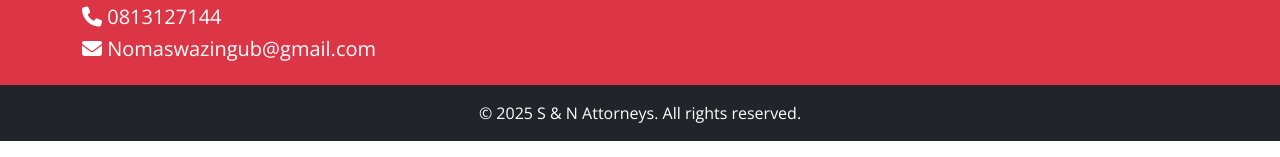
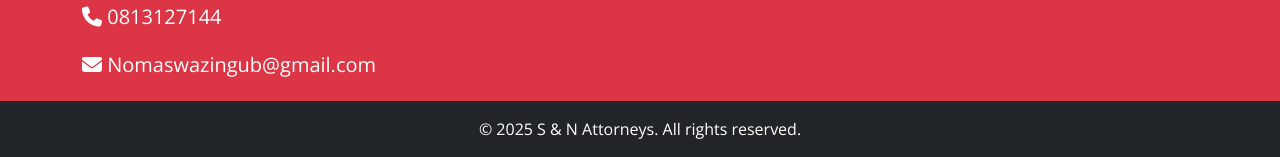
Before and after one commit to ZothaniZulu/s-n-n-attorneys, a plain HTML site: page index.html in a window 1280 px wide. Shown: the part 3232-3389 px from the top of the page. Drawn offline with nearby package versions, Linux system fonts and the light colour scheme.

Commit message:
made changes

```diff
--- a/index.html
+++ b/index.html
@@ -226,7 +226,7 @@
 
           <h4 class="mt-3">Nomaswazi Thabethe</h4>
           <h5><i class="fa-solid fa-phone"></i> 0813127144</h5>
-          <h5><i class="fa-solid fa-envelope"></i> Nomaswazingub@gmail.com</h5>
+          <h5 class="mt-4"><i class="fa-solid fa-envelope"></i> Nomaswazingub@gmail.com</h5>
         </div>
         <div class="col-md-6 col-lg-6 col-xl-6 col-xs-12">
           <h2 class="mb-4 text-center">Social Media</h2>
```
